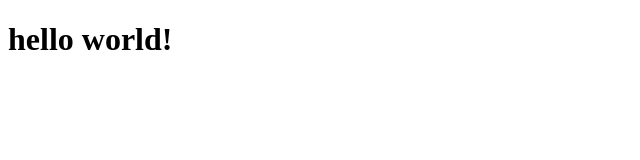
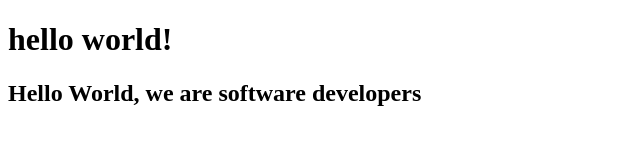
Before and after one commit to chawkimbarki/Microverse-Trials-1-Kwasi, a plain HTML site: page index.html in a window 1280 px wide. Shown: the whole page, without its empty margins (0-640 px from the left). Drawn offline with Linux system fonts and the light colour scheme.

Commit message:
added text in body

```diff
--- a/index.html
+++ b/index.html
@@ -22,6 +22,7 @@
     - The freeCodeCamp Team
 
     -->
+    <h2>Hello World, we are software developers</h2>
     <script  src="js/index.js"></script>
   </body>
 </html>
```
